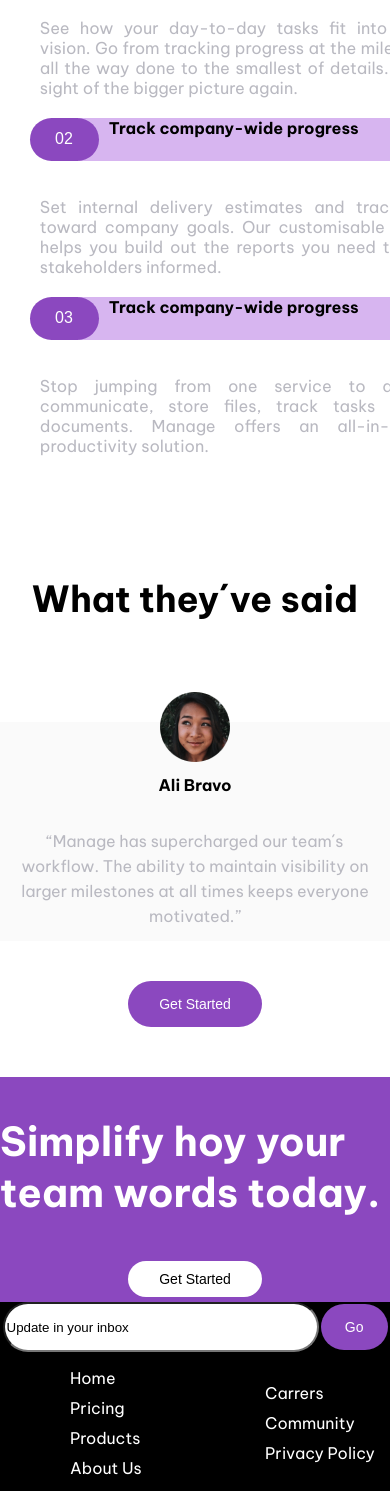
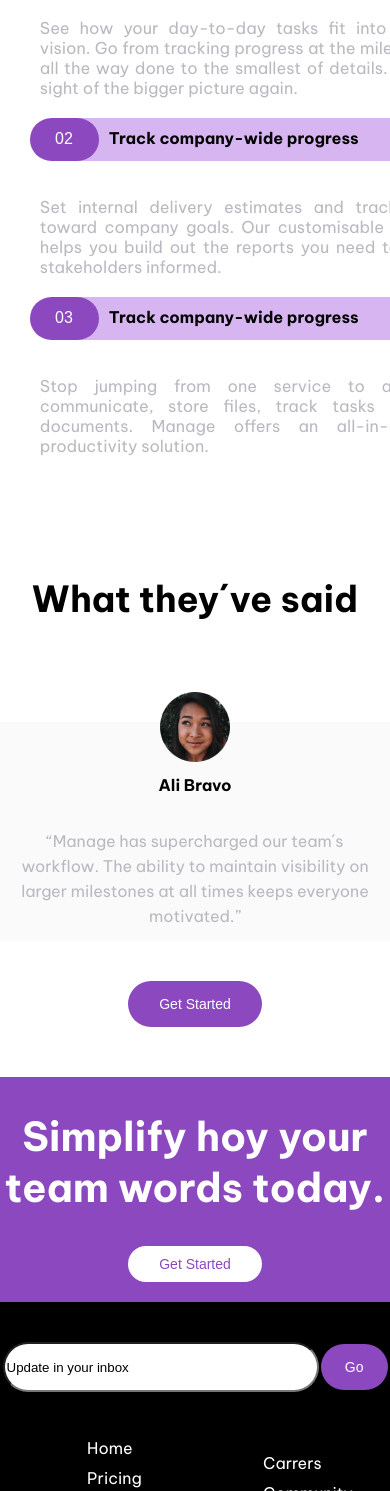
Before and after one commit to CamiandR/ParcialFinalFront, a plain HTML site: page index.html in a window 390 px wide. Shown: the part 1310-2801 px from the top of the page. Drawn offline with Linux system fonts and the light colour scheme.

Commit message:
ajustes finales

```diff
--- a/css/style.css
+++ b/css/style.css
@@ -387,14 +387,13 @@ footer input{
     }
 
     .main-info-article__item-info h3{
-         /* margin-left: -30px; */
+        background-color: #d7b5f0;
         display: inline-block;
-        background-color: #d7b5f0;
+        height: 33px;
         margin-left: -40px;
-        padding: 0 30px;
-        height: 43px;
+        padding:10px 0px 0px 30px;
+        width: 369px;
         z-index: 1;
-        width: 340px;
     }
 
     .main-info-article__button{
@@ -418,10 +417,13 @@ footer input{
 
     .main-subscription h2
     {
+        text-align: center;
         width: 100%
+
     }
     footer{
         flex-wrap: wrap;
+        height: 100%;
     }
 
     .name-1, .name-3{
@@ -432,12 +434,10 @@ footer input{
         order: -1;
     }
 
-    footer nav {
-        width: 50%;
-    }
-
     .footer-form input
     {
+        margin-top: 4rem;
+        margin-bottom: 3rem;
         width: 308px;
     }
 
@@ -449,6 +449,7 @@ footer input{
     .footer-logo-icon{
         display: flex;
         flex-direction: column-reverse;
+        align-items: center;
     }
 
     .footer-nav__icon
@@ -456,13 +457,25 @@ footer input{
         width: 400px;
     }
 
+    .fa-square-facebook{
+        margin-bottom: 40px;
+    }
+
     .footer-logo
     {
-        width: 121px;
+        /* width: 12.1rem; */
     }
 
     .footer-nav__menu{
         margin-left: 3rem;
     }
-
+    .page-buttonDos
+    {
+        color: #8B48BF;
+        margin-bottom: 4rem;
+    }
+    .footer-nav__menu
+    {
+        margin-bottom: 4rem;
+    }
 }
```
